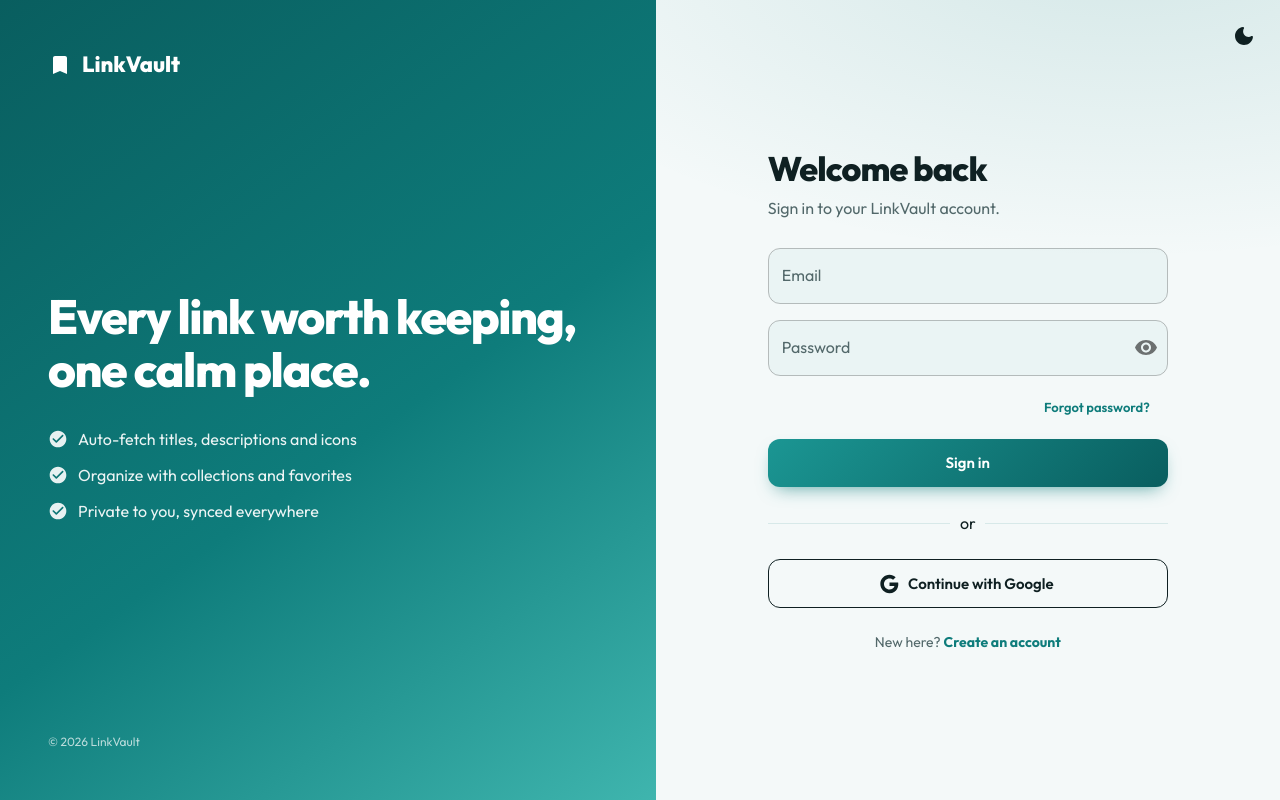
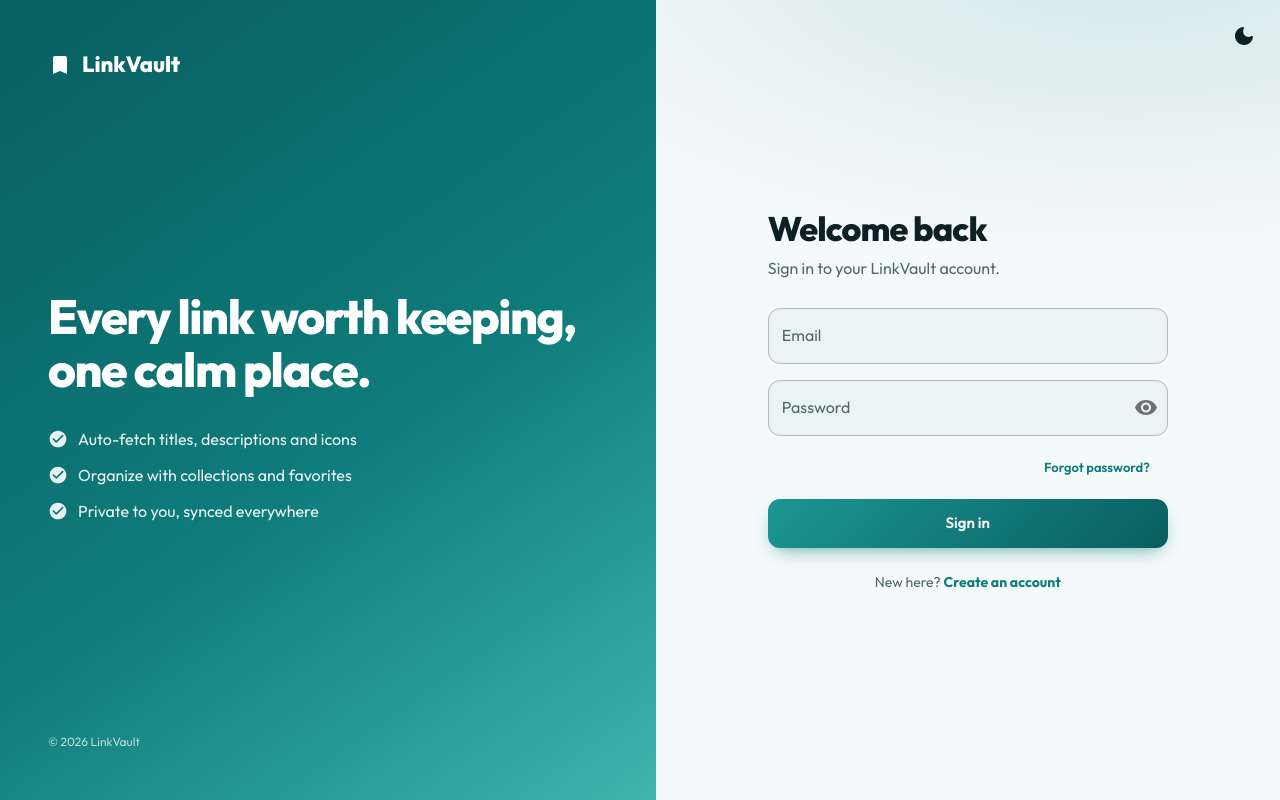
Before and after one commit to piyush25dev/linkvault, a Next.js app: page /login in a window 1280 px wide. Built offline with nearby package versions, Linux system fonts and the light colour scheme; no server answers.

Commit message:
[remove] "google login"

```diff
--- a/src/components/auth/AuthCard.tsx
+++ b/src/components/auth/AuthCard.tsx
@@ -74,8 +74,8 @@ export function AuthCard({ mode }: { mode: 'login' | 'register' }) {
             {isLogin && <Box textAlign="right" mt={-1}><Button size="small" onClick={() => setForgot({ open: true, email, busy: false, sent: false })} sx={{ fontWeight: 600 }}>Forgot password?</Button></Box>}
             <Button type="submit" variant="contained" size="large" disabled={busy} sx={{ py: 1.4 }}>{busy ? 'Please wait…' : isLogin ? 'Sign in' : 'Create account'}</Button>
           </Stack>
-          <Divider sx={{ my: 3 }}>or</Divider>
-          <Button fullWidth variant="outlined" size="large" startIcon={<Google />} onClick={google} color="inherit" sx={{ py: 1.3 }}>Continue with Google</Button>
+          {/* <Divider sx={{ my: 3 }}>or</Divider>
+          <Button fullWidth variant="outlined" size="large" startIcon={<Google />} onClick={google} color="inherit" sx={{ py: 1.3 }}>Continue with Google</Button> */}
           <Typography variant="body2" color="text.secondary" textAlign="center" mt={3}>
             {isLogin ? 'New here? ' : 'Already have an account? '}
             <Box component={Link} href={isLogin ? '/register' : '/login'} sx={{ color: 'primary.main', fontWeight: 700, textDecoration: 'none' }}>{isLogin ? 'Create an account' : 'Sign in'}</Box>
```
